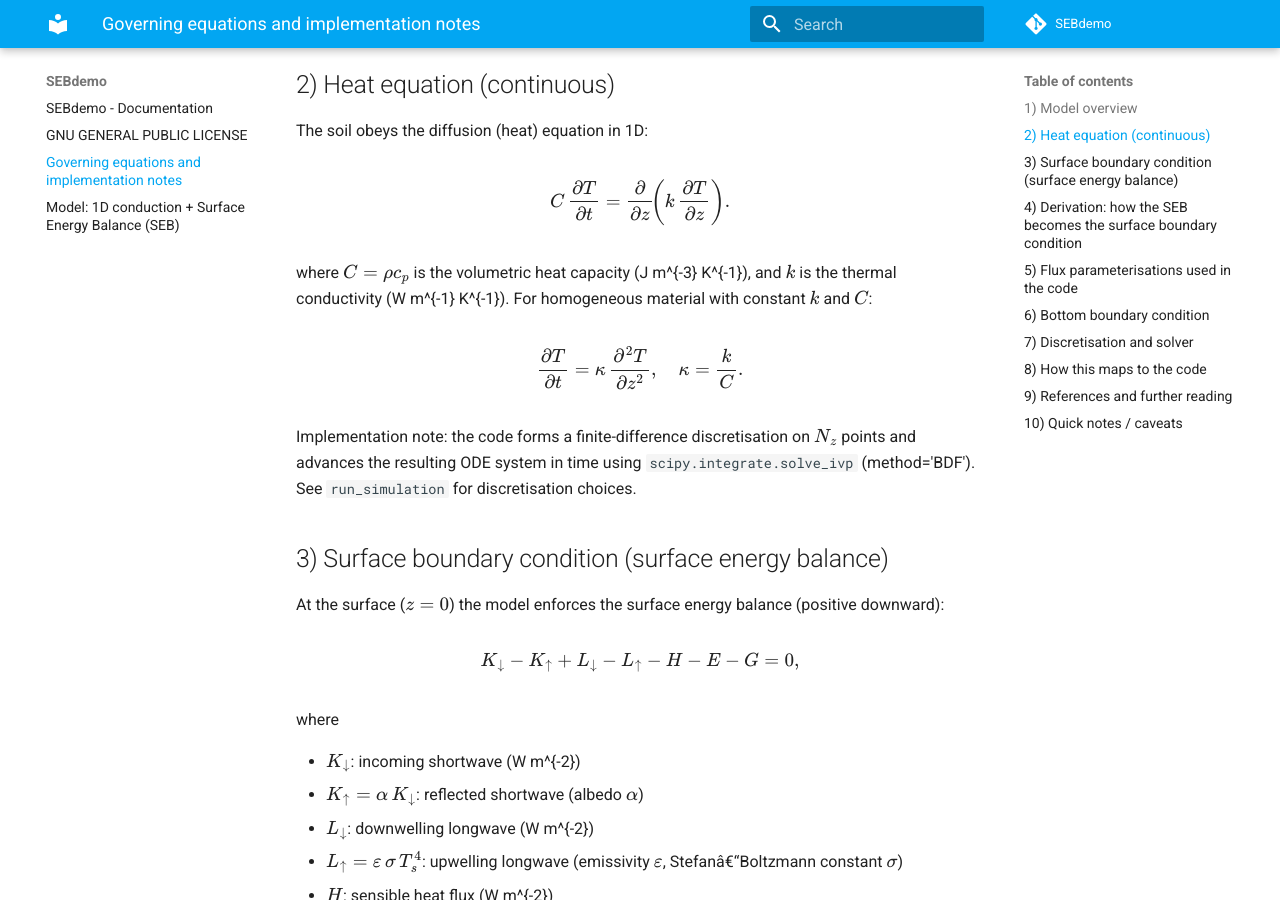
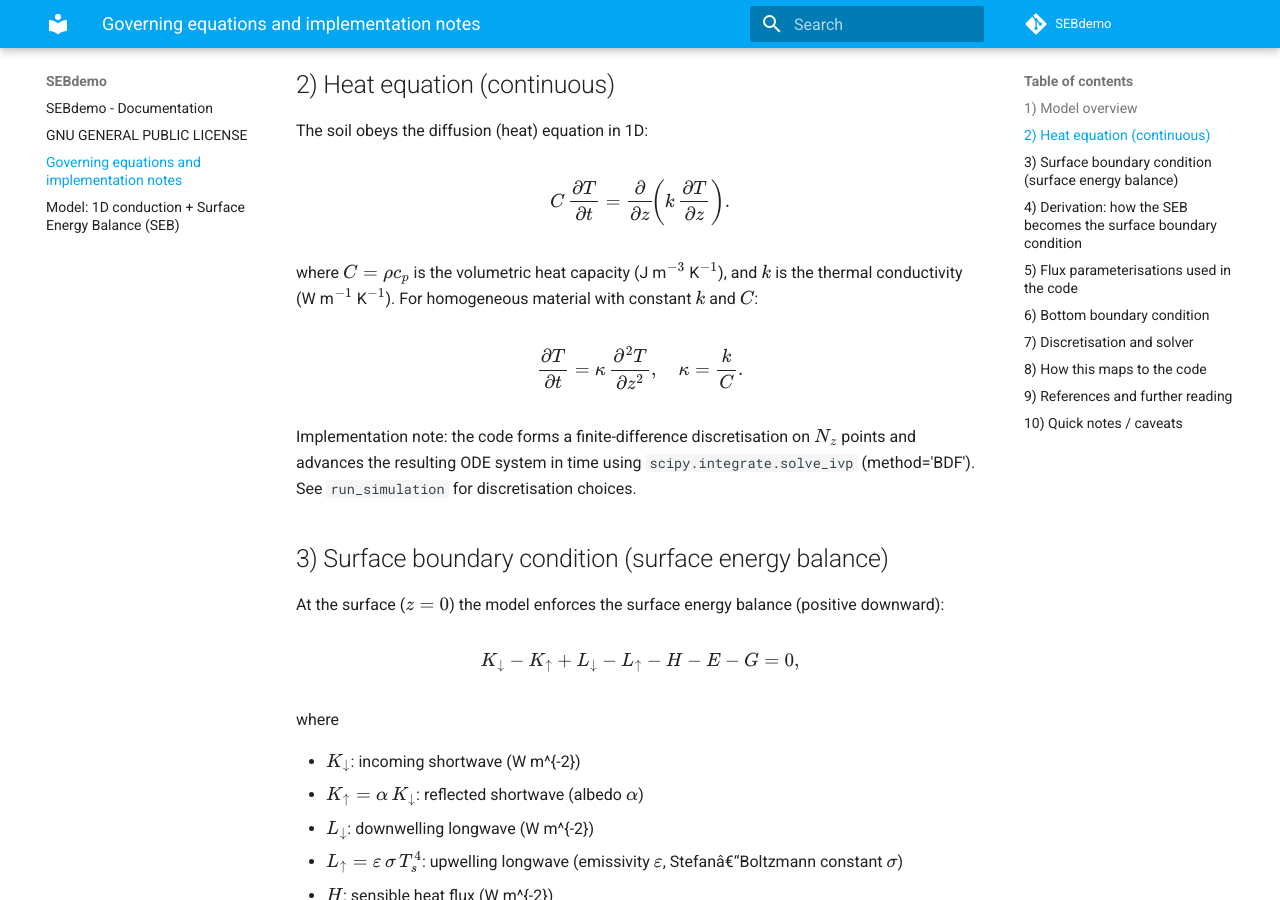
Before and after one commit to mvreeuwijk/SEBdemo, an MkDocs documentation site: the page built from docs/governing_equations.md, in a window 1280 px wide and 900 px high, scrolled down 464 px. Built offline with MkDocs 1.6.1 and Material for MkDocs 9.7.7, drawn with Linux system fonts in a browser that asks for light colours; comment, search, counter and statistics services are not loaded.

```diff
--- a/docs/governing_equations.md
+++ b/docs/governing_equations.md
@@ -12,9 +12,9 @@ This document summarizes the mathematical model implemented in `model.py` (1D he
 
 The soil obeys the diffusion (heat) equation in 1D:
 
-$$ C\,\frac{\partial T}{\partial t} = \frac{\partial}{\partial z}\!\left(k\,\frac{\partial T}{\partial z}\right). $$
+$$ C\,\frac{\partial T}{\partial t} = \frac{\partial}{\partial z}\!\left(k\,\frac{\partial T}{\partial z}\right).$$
 
-where \( C = \rho c_p \) is the volumetric heat capacity (J m^{-3} K^{-1}), and \(k\) is the thermal conductivity (W m^{-1} K^{-1}). For homogeneous material with constant \(k\) and \(C\):
+where \( C = \rho c_p \) is the volumetric heat capacity (J m\(^{-3}\) K\(^{-1}\)), and \(k\) is the thermal conductivity (W m\(^{-1}\) K\(^{-1}\)). For homogeneous material with constant \(k\) and \(C\):
 
 $$
  \frac{\partial T}{\partial t} = \kappa\,\frac{\partial^2 T}{\partial z^2},\quad \kappa = \frac{k}{C}.
```
